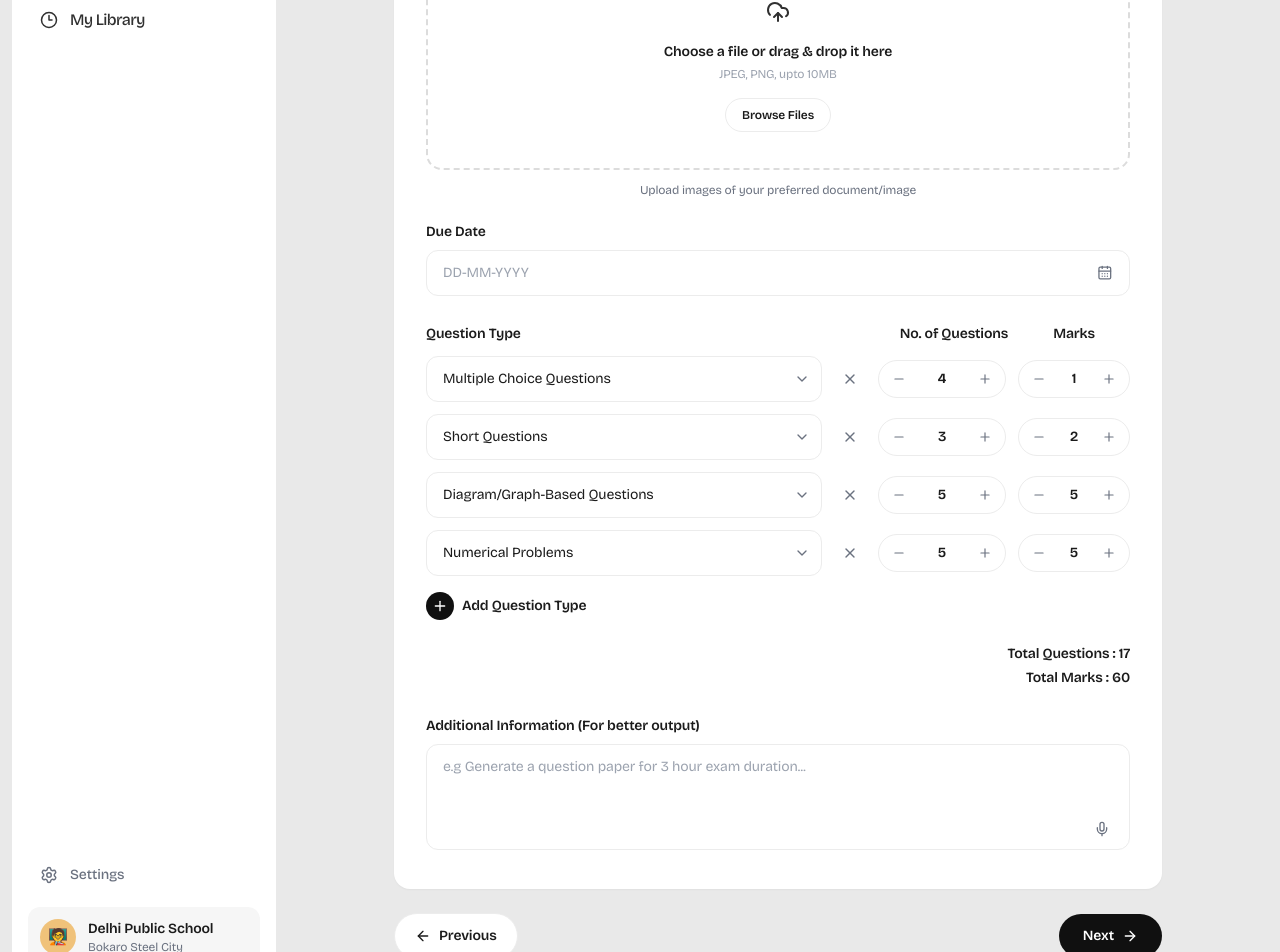
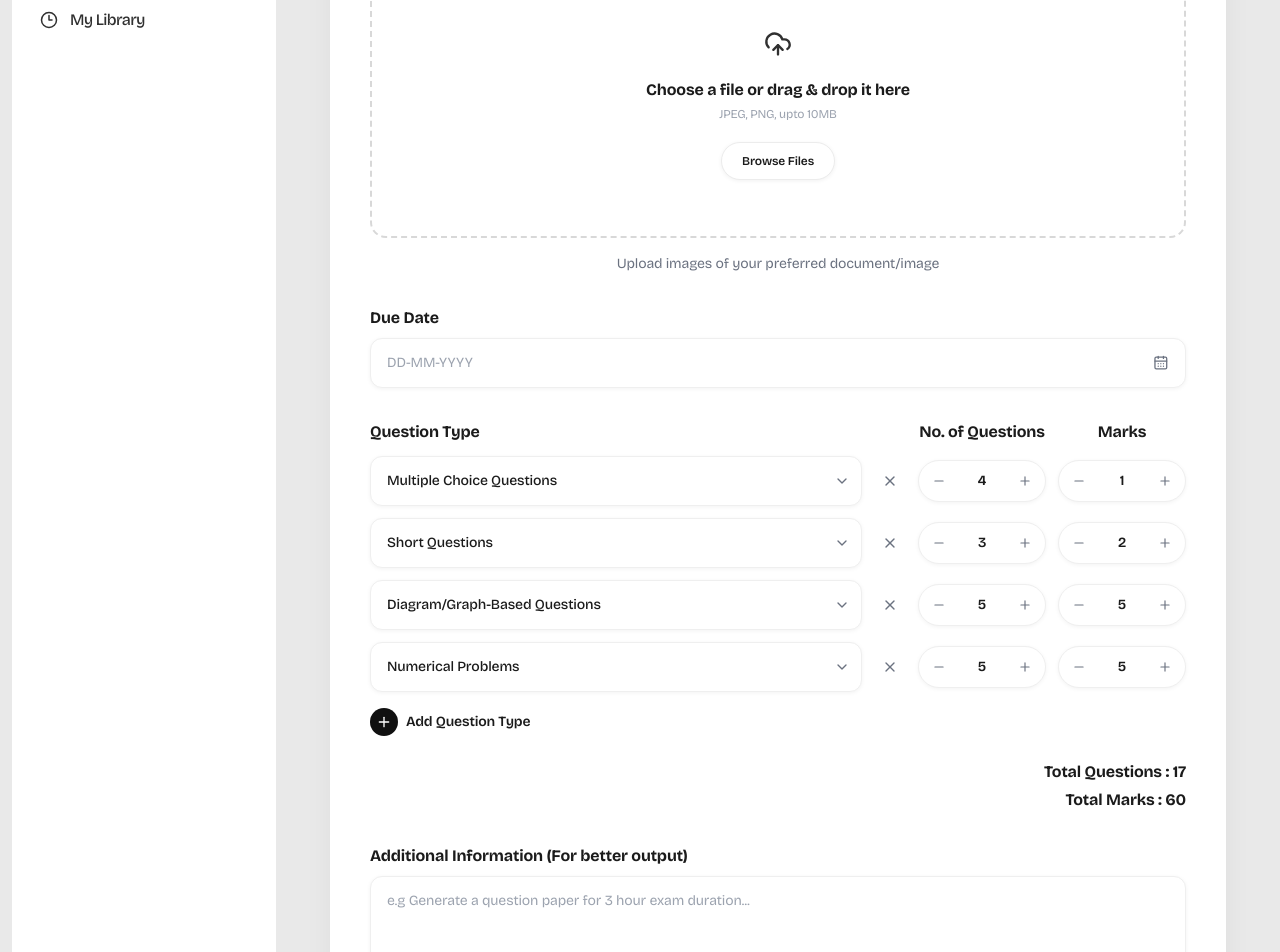
Before and after one commit to sanki92/Assignment_VedaAI, a Next.js app in the folder frontend/: page /assignments/create in a window 1280 px wide. Shown: the part 354-1306 px from the top of the page. Built offline with nearby package versions, Linux system fonts and the light colour scheme.

Commit message:
style: refine output paper and create form to match figma

```diff
--- a/frontend/src/app/(dashboard)/assignments/[id]/page.tsx
+++ b/frontend/src/app/(dashboard)/assignments/[id]/page.tsx
@@ -1,12 +1,6 @@
 import Topbar from "@/components/layout/Topbar";
 import OutputHeader from "@/components/output/OutputHeader";
-import { samplePaper, type Difficulty } from "@/lib/paper";
-
-const difficultyColor: Record<Difficulty, string> = {
-  Easy: "text-[#16a34a]",
-  Moderate: "text-[#d97706]",
-  Challenging: "text-[#dc2626]",
-};
+import { samplePaper } from "@/lib/paper";
 
 export default function OutputPage() {
   const paper = samplePaper;
@@ -14,67 +8,58 @@ export default function OutputPage() {
   return (
     <>
       <Topbar title="Create New" />
-      <main className="flex flex-1 flex-col overflow-y-auto px-2 pb-8 scrollbar-thin">
-        <div className="mx-auto w-full max-w-3xl pt-4">
+      <main className="flex flex-1 flex-col overflow-y-auto pb-8 scrollbar-thin">
+        <div className="rounded-[28px] bg-[#2c2c2c] p-3">
           <OutputHeader message={paper.message} />
 
-          <article className="mt-4 rounded-2xl bg-surface px-10 py-9 text-[#1b1b1b] shadow-[0_1px_2px_rgba(0,0,0,0.04)]">
+          <article className="mt-3 rounded-2xl bg-white px-12 py-10 text-ink">
             <header className="text-center">
-              <h1 className="text-xl font-bold">{paper.school}</h1>
-              <p className="mt-1 font-semibold">Subject: {paper.subject}</p>
-              <p className="font-semibold">Class: {paper.grade}</p>
+              <h1 className="text-[28px] font-extrabold leading-tight tracking-[-0.02em]">
+                {paper.school}
+              </h1>
+              <p className="mt-2 text-lg font-bold">Subject: {paper.subject}</p>
+              <p className="text-lg font-bold">Class: {paper.grade}</p>
             </header>
 
-            <div className="mt-6 flex items-center justify-between text-sm font-medium">
+            <div className="mt-8 flex items-center justify-between text-base font-bold">
               <span>Time Allowed: {paper.timeAllowed}</span>
               <span>Maximum Marks: {paper.maxMarks}</span>
             </div>
 
-            <p className="mt-4 text-sm font-medium">{paper.generalInstruction}</p>
+            <p className="mt-5 text-base font-bold">{paper.generalInstruction}</p>
 
-            <div className="mt-5 space-y-2 text-sm">
-              <p>
-                Name:{" "}
-                <span className="inline-block w-48 border-b border-[#9ca3af] align-bottom" />
-              </p>
-              <p>
-                Roll Number:{" "}
-                <span className="inline-block w-40 border-b border-[#9ca3af] align-bottom" />
-              </p>
-              <p>
-                Class: {paper.grade} Section:{" "}
-                <span className="inline-block w-28 border-b border-[#9ca3af] align-bottom" />
-              </p>
+            <div className="mt-5 space-y-2 text-base font-bold">
+              <p>Name: ________________________</p>
+              <p>Roll Number: __________________</p>
+              <p>Class: {paper.grade} Section: ____________</p>
             </div>
 
             {paper.sections.map((section) => (
-              <section key={section.id} className="mt-8">
-                <h2 className="text-center text-base font-bold">{section.title}</h2>
-                <h3 className="mt-4 text-sm font-semibold">{section.heading}</h3>
+              <section key={section.id} className="mt-10">
+                <h2 className="text-center text-lg font-bold">{section.title}</h2>
+                <h3 className="mt-6 text-base font-bold">{section.heading}</h3>
                 <p className="mt-1 text-sm italic text-muted">
                   {section.instruction}
                 </p>
-                <ol className="mt-3 list-decimal space-y-3 pl-5 text-sm leading-relaxed">
+                <ol className="mt-4 list-decimal space-y-4 pl-6 text-base leading-relaxed">
                   {section.questions.map((q, i) => (
                     <li key={i}>
-                      <span className={`font-semibold ${difficultyColor[q.difficulty]}`}>
-                        [{q.difficulty}]
-                      </span>{" "}
-                      {q.text}{" "}
-                      <span className="text-muted">[{q.marks} Marks]</span>
+                      [{q.difficulty}] {q.text} [{q.marks} Marks]
                     </li>
                   ))}
                 </ol>
               </section>
             ))}
 
-            <p className="mt-6 text-sm font-bold">End of Question Paper</p>
+            <p className="mt-8 text-base font-bold">End of Question Paper</p>
 
-            <section className="mt-8">
-              <h2 className="text-sm font-bold">Answer Key:</h2>
-              <ol className="mt-3 list-decimal space-y-3 pl-5 text-sm leading-relaxed">
+            <section className="mt-10">
+              <h2 className="text-base font-bold">Answer Key:</h2>
+              <ol className="mt-4 list-decimal space-y-4 pl-6 text-base leading-relaxed">
                 {paper.answerKey.map((answer, i) => (
-                  <li key={i}>{answer}</li>
+                  <li key={i} className="whitespace-pre-line">
+                    {answer}
+                  </li>
                 ))}
               </ol>
             </section>
--- a/frontend/src/app/(dashboard)/assignments/create/page.tsx
+++ b/frontend/src/app/(dashboard)/assignments/create/page.tsx
@@ -83,13 +83,13 @@ export default function CreateAssignmentPage() {
           </p>
         </div>
 
-        <div className="mx-auto mt-6 flex w-full max-w-3xl gap-3">
+        <div className="mx-auto mt-6 flex w-full max-w-4xl gap-3">
           <span className="h-1.5 flex-1 rounded-full bg-[#101010]" />
           <span className="h-1.5 flex-1 rounded-full bg-[#dcdcdc]" />
         </div>
 
-        <div className="mx-auto mt-6 w-full max-w-3xl rounded-2xl bg-surface p-8 shadow-[0_1px_2px_rgba(0,0,0,0.04)]">
-          <h2 className="text-lg font-bold">Assignment Details</h2>
+        <div className="mx-auto mt-6 w-full max-w-4xl rounded-3xl bg-surface p-10 shadow-[0_4px_28px_rgba(0,0,0,0.05)]">
+          <h2 className="text-xl font-bold">Assignment Details</h2>
           <p className="mt-1 text-sm text-muted">
             Basic information about your assignment
           </p>
@@ -104,25 +104,25 @@ export default function CreateAssignmentPage() {
           <button
             type="button"
             onClick={() => fileRef.current?.click()}
-            className="mt-5 flex w-full flex-col items-center rounded-2xl border-2 border-dashed border-[#dcdcdc] px-6 py-9 text-center transition hover:border-brand/60"
+            className="mt-6 flex w-full flex-col items-center rounded-2xl border-2 border-dashed border-[#d8d8d8] px-6 py-14 text-center transition hover:border-brand/60"
           >
             <span className="flex h-11 w-11 items-center justify-center rounded-full text-ink">
-              <UploadCloud className="h-6 w-6" />
+              <UploadCloud className="h-7 w-7" />
             </span>
-            <span className="mt-2 text-sm font-semibold">
+            <span className="mt-3 text-base font-bold">
               {fileName ?? "Choose a file or drag & drop it here"}
             </span>
             <span className="mt-1 text-xs text-faint">JPEG, PNG, upto 10MB</span>
-            <span className="mt-4 rounded-full border border-line px-4 py-2 text-xs font-semibold">
+            <span className="mt-5 rounded-full border border-line bg-white px-5 py-2.5 text-xs font-semibold shadow-[0_1px_4px_rgba(0,0,0,0.06)]">
               Browse Files
             </span>
           </button>
-          <p className="mt-3 text-center text-xs text-muted">
+          <p className="mt-4 text-center text-sm text-muted">
             Upload images of your preferred document/image
           </p>
 
-          <label className="mt-6 block text-sm font-semibold">Due Date</label>
-          <div className="mt-2 flex items-center justify-between rounded-xl border border-line px-4 py-3">
+          <label className="mt-8 block text-base font-bold">Due Date</label>
+          <div className="mt-2 flex items-center justify-between rounded-xl border border-[#efefef] bg-white px-4 py-3.5 shadow-[0_1px_4px_rgba(0,0,0,0.05)]">
             <input
               value={dueDate}
               onChange={(e) => setDueDate(e.target.value)}
@@ -132,12 +132,13 @@ export default function CreateAssignmentPage() {
             <CalendarDays className="h-4 w-4 text-muted" />
           </div>
 
-          <div className="mt-7 flex items-center text-sm font-semibold">
+          <div className="mt-8 flex items-center gap-3 text-base font-bold">
             <span className="flex-1">Question Type</span>
+            <span className="w-8" />
             <span className="hidden w-32 text-center sm:block">
               No. of Questions
             </span>
-            <span className="hidden w-28 text-center sm:block">Marks</span>
+            <span className="hidden w-32 text-center sm:block">Marks</span>
           </div>
 
           <div className="mt-3 flex flex-col gap-3">
@@ -147,7 +148,7 @@ export default function CreateAssignmentPage() {
                   <select
                     value={row.type}
                     onChange={(e) => updateRow(row.id, { type: e.target.value })}
-                    className="w-full appearance-none rounded-xl border border-line bg-surface px-4 py-3 pr-9 text-sm outline-none"
+                    className="w-full appearance-none rounded-xl border border-[#efefef] bg-white px-4 py-3.5 pr-9 text-sm font-medium shadow-[0_1px_4px_rgba(0,0,0,0.05)] outline-none"
                   >
                     {questionTypeOptions.map((opt) => (
                       <option key={opt} value={opt}>
@@ -171,7 +172,7 @@ export default function CreateAssignmentPage() {
                     onChange={(v) => updateRow(row.id, { count: v })}
                   />
                 </div>
-                <div className="w-28">
+                <div className="w-32">
                   <Stepper
                     value={row.marks}
                     min={1}
@@ -193,7 +194,7 @@ export default function CreateAssignmentPage() {
             Add Question Type
           </button>
 
-          <div className="mt-6 flex flex-col items-end gap-1 text-sm font-semibold">
+          <div className="mt-6 flex flex-col items-end gap-1 text-base font-bold">
             <p>
               Total Questions : <span>{totalQuestions}</span>
             </p>
@@ -202,7 +203,7 @@ export default function CreateAssignmentPage() {
             </p>
           </div>
 
-          <label className="mt-7 block text-sm font-semibold">
+          <label className="mt-8 block text-base font-bold">
             Additional Information (For better output)
           </label>
           <div className="relative mt-2">
@@ -211,7 +212,7 @@ export default function CreateAssignmentPage() {
               onChange={(e) => setInstructions(e.target.value)}
               rows={4}
               placeholder="e.g Generate a question paper for 3 hour exam duration..."
-              className="w-full resize-none rounded-xl border border-line px-4 py-3 pr-11 text-sm outline-none placeholder:text-faint"
+              className="w-full resize-none rounded-xl border border-[#efefef] bg-white px-4 py-3.5 pr-11 text-sm shadow-[0_1px_4px_rgba(0,0,0,0.05)] outline-none placeholder:text-faint"
             />
             <button className="absolute bottom-3 right-3 flex h-8 w-8 items-center justify-center rounded-full text-muted transition hover:bg-[#f4f4f4]">
               <Mic className="h-4 w-4" />
@@ -219,7 +220,7 @@ export default function CreateAssignmentPage() {
           </div>
         </div>
 
-        <div className="mx-auto mt-6 flex w-full max-w-3xl items-center justify-between">
+        <div className="mx-auto mt-6 flex w-full max-w-4xl items-center justify-between">
           <button
             onClick={() => router.back()}
             className="flex items-center gap-2 rounded-full border border-line bg-surface px-5 py-3 text-sm font-semibold transition hover:bg-[#f7f7f7]"
--- a/frontend/src/components/create/Stepper.tsx
+++ b/frontend/src/components/create/Stepper.tsx
@@ -12,7 +12,7 @@ export default function Stepper({
   min?: number;
 }) {
   return (
-    <div className="flex items-center justify-between gap-3 rounded-full border border-line px-2 py-1.5">
+    <div className="flex items-center justify-between gap-3 rounded-full border border-[#efefef] bg-white px-2 py-2 shadow-[0_1px_4px_rgba(0,0,0,0.05)]">
       <button
         type="button"
         onClick={() => onChange(Math.max(min, value - 1))}
--- a/frontend/src/components/output/OutputHeader.tsx
+++ b/frontend/src/components/output/OutputHeader.tsx
@@ -1,29 +1,18 @@
 "use client";
 
-import { useRouter } from "next/navigation";
-import { Download, X } from "lucide-react";
+import { Download } from "lucide-react";
 
 export default function OutputHeader({ message }: { message: string }) {
-  const router = useRouter();
-
   return (
-    <div className="relative">
+    <div className="rounded-2xl bg-[#171717] px-7 py-6 text-white">
+      <p className="text-lg font-bold leading-7">{message}</p>
       <button
-        onClick={() => router.push("/assignments")}
-        className="absolute -top-3 left-1/2 z-10 flex h-9 w-9 -translate-x-1/2 items-center justify-center rounded-full bg-[#101010] text-white shadow-md"
+        onClick={() => window.print()}
+        className="mt-4 flex items-center gap-2 rounded-full bg-white px-5 py-2.5 text-sm font-semibold text-ink transition hover:bg-[#f1f1f1]"
       >
-        <X className="h-4 w-4" />
+        <Download className="h-4 w-4" />
+        Download as PDF
       </button>
-      <div className="rounded-2xl bg-[#101010] px-6 pb-5 pt-7 text-white">
-        <p className="text-sm leading-6">{message}</p>
-        <button
-          onClick={() => window.print()}
-          className="mt-4 flex items-center gap-2 rounded-full bg-white px-4 py-2 text-sm font-semibold text-ink transition hover:bg-[#f1f1f1]"
-        >
-          <Download className="h-4 w-4" />
-          Download as PDF
-        </button>
-      </div>
     </div>
   );
 }
--- a/frontend/src/lib/paper.ts
+++ b/frontend/src/lib/paper.ts
@@ -101,8 +101,8 @@ export const samplePaper: QuestionPaper = {
     "Copper sulfate solution contains free copper and sulfate ions which carry electric charge, thus conducting electricity.",
     "An example is the electroplating of silver on jewelry to prevent tarnishing.",
     "Electric current causes the movement of ions leading to chemical changes at the electrodes, hence it shows chemical effects.",
-    "Sodium hydroxide is formed at the cathode during brine electrolysis as water gains electrons: 2H2O + 2e- to H2 + 2OH-, Na+ + OH- to NaOH (in solution).",
-    "At the cathode water is reduced to hydrogen gas and hydroxide ions. At the anode water is oxidized to oxygen gas and hydrogen ions.",
+    "Sodium hydroxide is formed at the cathode during brine electrolysis as water gains electrons:\n2H2O + 2e- → H2 + 2OH-\nNa+ + OH- → NaOH (in solution)",
+    "At the cathode: water is reduced to hydrogen gas and hydroxide ions.\nAt the anode: water is oxidized to oxygen gas and hydrogen ions.",
     "Direct current is used in electroplating because a steady one directional flow deposits metal uniformly on the object.",
     "Electric current is used in metallurgy to extract and refine metals through electrolysis, such as the purification of copper and the extraction of aluminium.",
     "Copper is deposited at the cathode when current passes through copper sulfate solution: Cu2+ + 2e- to Cu, coating the object with a layer of copper.",
```
